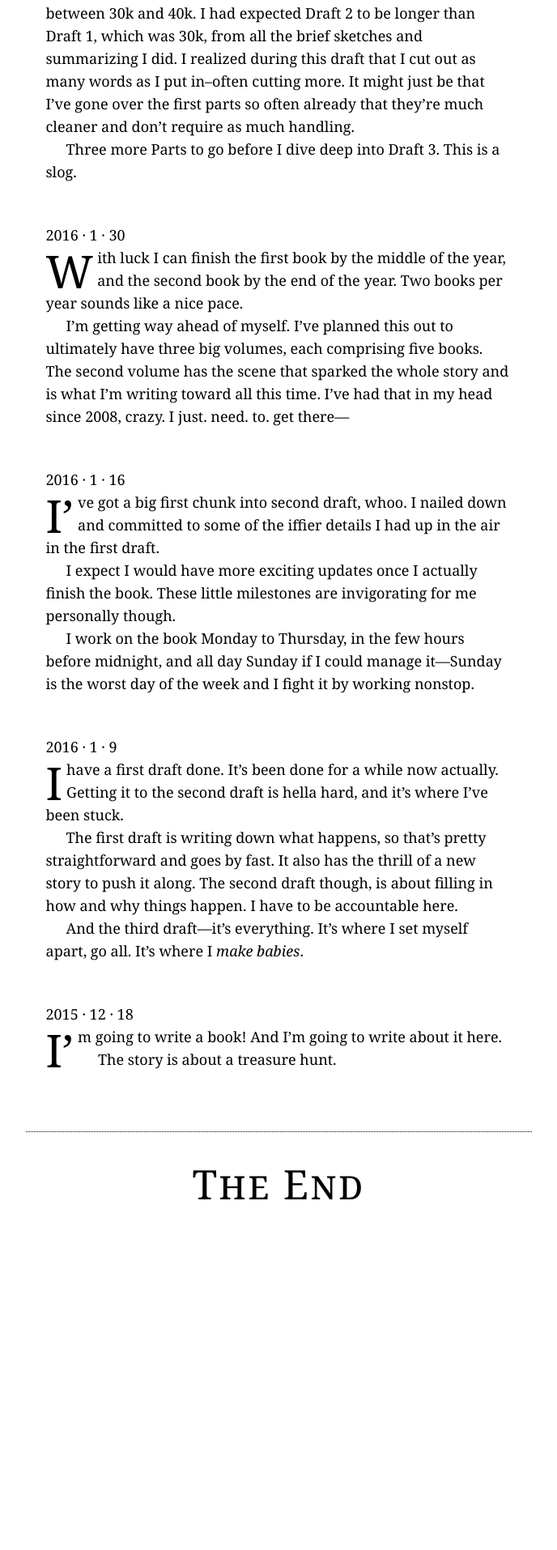
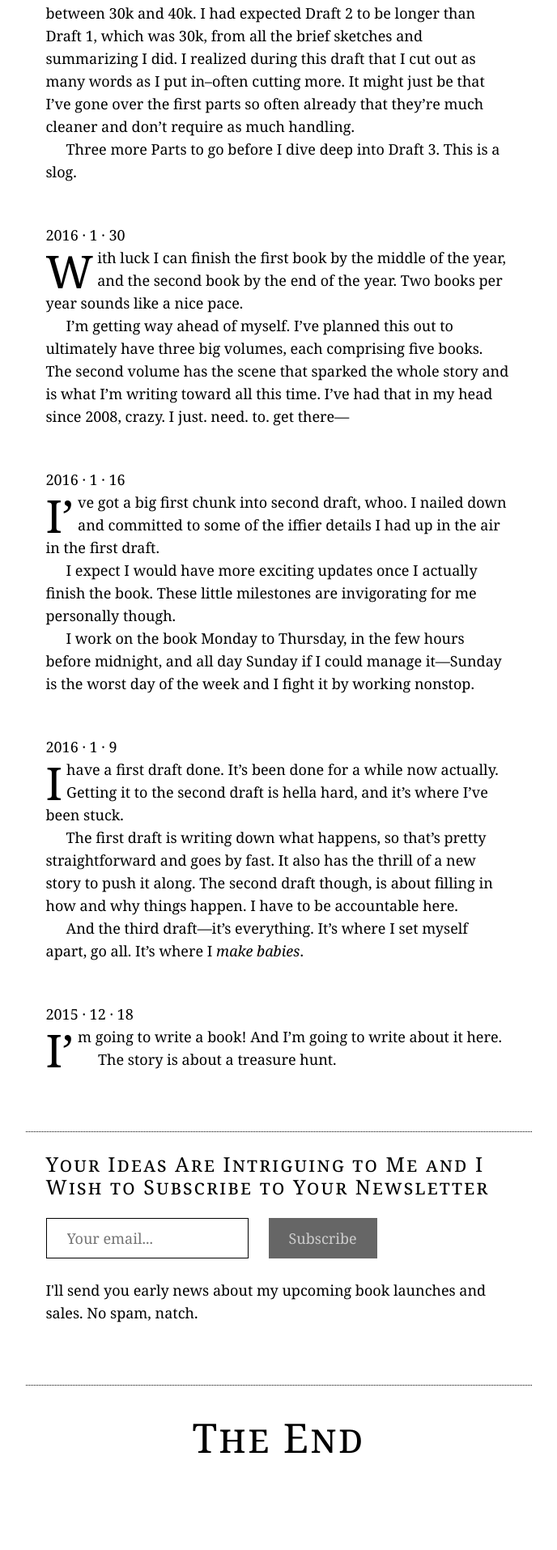
Before and after one commit to escophele/escophele, a Jekyll site: the page built from index.html, in a window 1280 px wide. Shown: the part 1119-3033 px from the top of the page at 81% size, without its empty margins (296-984 px from the left). Built offline with Jekyll 4.4.1, drawn with Linux system fonts in a browser that asks for light colours; comment, search, counter and statistics services are not loaded; before the commit the page ends 2720 px from its top, so only the background shows below that.

Commit message:
form messaging working for mobile

```diff
--- a/_includes/email-form.html
+++ b/_includes/email-form.html
@@ -3,26 +3,37 @@
   <form action="//escophele.us12.list-manage.com/subscribe/post?u=cbfb1cab860bc44b2995cbe14&amp;id=f8580e23ed" method="post" id="mc-embedded-subscribe-form" name="mc-embedded-subscribe-form" class="validate" target="_blank" novalidate>
 
 
-    <div class="mc-field-group">
-      <label for="mce-EMAIL"></label>
-      <input type="email" value="Your email..." name="EMAIL" class="required email" id="mce-EMAIL">
+
+    <div id="mce-responses">
+      <div class="response" id="mce-error-response" style="display:none"></div>
+      <div class="response" id="mce-success-response" style="display:none"></div>
     </div>
 
 
-    <div id="mce-responses" class="clear">
-      <div class="response" id="mce-error-response" style="display:none"></div>
-      <div class="response" id="mce-success-response" style="display:none"></div>
+    <div class="form-wrapper">
+
+      <div class="mc-field-group">
+        <label for="mce-EMAIL"></label>
+        <div class="email-field"><input type="email" value="" name="EMAIL" class="email" id="mce-EMAIL" placeholder="Your email..."></div>
+      </div>
+
+      <div>
+        <input type="submit" value="Subscribe" name="subscribe" id="mc-embedded-subscribe" class="button">
+      </div>
+
     </div>
+
+
+
     <div style="position:absolute; left:-5000px;" aria-hidden="true">
       <input type="text" name="b_cbfb1cab860bc44b2995cbe14_f8580e23ed" tabindex="-1" value="">
     </div>
 
 
-    <div class="clear">
-      <input type="submit" value="Subscribe" name="subscribe" id="mc-embedded-subscribe" class="button">
-    </div>
 
 
   </form>
 
 </div>
+
+<script type='text/javascript' src='//s3.amazonaws.com/downloads.mailchimp.com/js/mc-validate.js'></script><script type='text/javascript'>(function($) {window.fnames = new Array(); window.ftypes = new Array();fnames[0]='EMAIL';ftypes[0]='email';}(jQuery));var $mcj = jQuery.noConflict(true);</script>
--- a/_layouts/default.html
+++ b/_layouts/default.html
@@ -44,6 +44,14 @@
       {{ content }}
     </div>
 
+    <div class="column newsletter">
+      <h1>Your Ideas Are Intriguing to Me and I Wish to Subscribe to Your Newsletter</h1>
+
+      {% include email-form.html %}
+
+      <p>I'll send you early news about my upcoming book launches and sales. No spam, natch.</p>
+    </div>
+
     <div class="the-end">
       <h1>The&nbsp;End</h1>
     </div>
--- a/style.css
+++ b/style.css
@@ -62,13 +62,28 @@ a
 { margin:0; padding-bottom:15px; vertical-align:top; display:inline-block; }
 
 .newsletter
-{ width:575px; border-top:1px dotted black; padding:25px; margin-bottom:50px; }
+{ position:relative; width:575px; border-top:1px dotted black; padding:25px; margin-bottom:50px; }
 
 .newsletter input[type=email]
-{ height:50px; width:250px; box-sizing:border-box; border:1px solid black; font:100% georgia, serif; padding:0 25px; margin-right:25px; color:#999; float:left; margin-bottom:15px; }
+{ height:50px; width:250px; box-sizing:border-box; border:1px solid black; font:100% georgia, serif; padding:0 25px; margin-right:25px; float:left; margin-bottom:25px; }
 
 .newsletter .button
-{ height:50px; font:100% georgia, serif; padding:0 25px; background-color:#666; color:#ccc; box-sizing:border-box; margin-bottom:25px; }
+{ height:50px; font:100% georgia, serif; padding:0 25px; background-color:#666; color:#ccc; box-sizing:border-box; margin-bottom:25px; clear:none; float:left; }
+
+.newsletter .mce_inline_error
+{ display:block; margin-bottom:25px; color:black; background:#ffffdd; padding:25px; width:100%; float:left; box-sizing:border-box; }
+
+#mce-success-response, #mce-error-response
+{ margin-bottom:25px; padding:25px; background:#ffffdd; }
+
+#mce-error-response
+{ color:black; background-color:#ffffdd; }
+
+.mc-field-group, #mc-embedded-subscribe-form
+{ }
+
+.form-wrapper
+{ float:left; width:100%; }
 
 .the-end
 { clear:both; border-top:1px dotted black; text-align:center; padding:50px 0 100px; margin:0; }
@@ -121,6 +136,15 @@ a
    .newsletter
    { border-top:0; }
 
+   .form-wrapper, .mc-field-group
+   { display:table; width:100%; }
+
+   .newsletter div.mce_inline_error
+   { display:table-header-group; }
+
+   .newsletter .email-field
+   { display:table-footer-group; margin-bottom:25px; }
+
    .newsletter input[type=email], .newsletter .button
    { width:100%; margin-right:0px; text-align:center; }
 
```
Also changed, not shown: 3 other files. Lines whose indentation alone changed are shown as unchanged.
